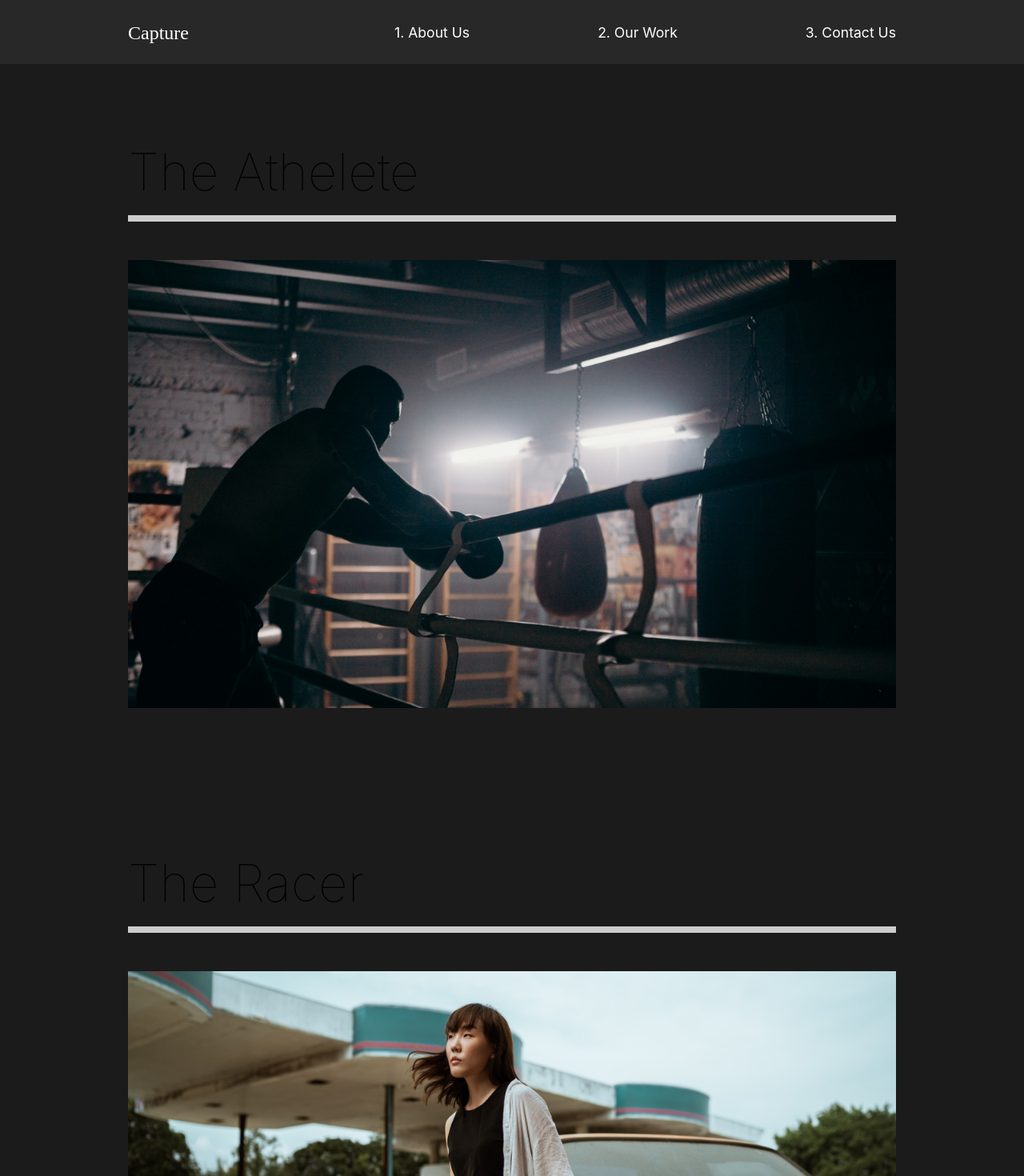
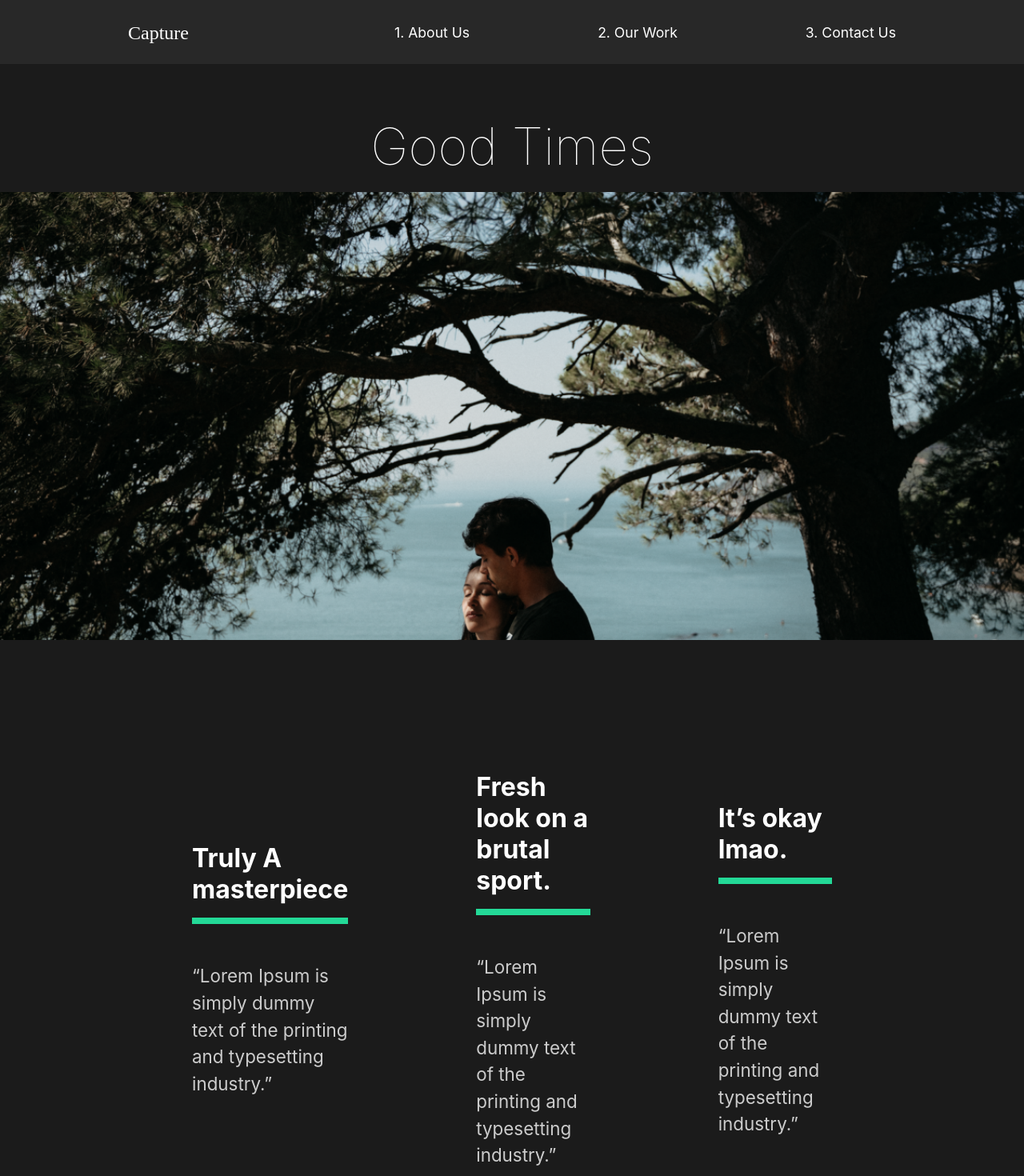
Before and after one commit to aqarain/capture, a React (Create React App) app: page /work/good-times in a window 1280 px wide. Shown: the top 1470 px of the page at 80% size. Built offline with nearby package versions, Linux system fonts and the light colour scheme; the HTML template or start-up script is replaced by a standard one.

Commit message:
MovieDetails added

```diff
--- a/src/App.js
+++ b/src/App.js
@@ -2,6 +2,7 @@
 import GlobalStyle from "./components/GlobalStyle";
 import AboutUs from "./pages/AboutUs";
 import OurWork from "./pages/OurWork";
+import MovieDetail from "./pages/MovieDetail";
 import ContactUs from "./pages/ContactUs";
 import Nav from "./components/Nav";
 
@@ -14,8 +15,11 @@
         <Route path="/" exact>
           <AboutUs />
         </Route>
-        <Route path="/work">
+        <Route path="/work" exact>
           <OurWork />
+        </Route>
+        <Route path="/work/:id">
+          <MovieDetail />
         </Route>
         <Route path="/contact">
           <ContactUs />
--- /dev/null
+++ b/src/movieState.js
@@ -0,0 +1,80 @@
+import athlete from "./img/athlete-small.png";
+import theracer from "./img/theracer-small.png";
+import goodtimes from "./img/goodtimes-small.png";
+import athlete2 from "./img/athlete2.png";
+import theracer2 from "./img/the-racer2.jpg";
+import goodtimes2 from "./img/good-times2.jpg";
+
+export const MovieState = () => {
+  return [
+    {
+      title: "The Athlete",
+      mainImg: athlete,
+      secondaryImg: athlete2,
+      url: "/work/the-athlete",
+      awards: [
+        {
+          title: "Truly A masterpiece",
+          description:
+            "“Lorem Ipsum is simply dummy text of the printing and typesetting industry.”"
+        },
+        {
+          title: "Fresh look on a brutal sport.",
+          description:
+            "“Lorem Ipsum is simply dummy text of the printing and typesetting industry.”"
+        },
+        {
+          title: "It’s okay lmao.",
+          description:
+            "“Lorem Ipsum is simply dummy text of the printing and typesetting industry.”"
+        }
+      ]
+    },
+    {
+      title: "Good Times",
+      mainImg: goodtimes,
+      url: "/work/good-times",
+      secondaryImg: goodtimes2,
+      awards: [
+        {
+          title: "Truly A masterpiece",
+          description:
+            "“Lorem Ipsum is simply dummy text of the printing and typesetting industry.”"
+        },
+        {
+          title: "Fresh look on a brutal sport.",
+          description:
+            "“Lorem Ipsum is simply dummy text of the printing and typesetting industry.”"
+        },
+        {
+          title: "It’s okay lmao.",
+          description:
+            "“Lorem Ipsum is simply dummy text of the printing and typesetting industry.”"
+        }
+      ]
+    },
+    {
+      title: "The Racer",
+      mainImg: theracer,
+      url: "/work/the-racer",
+      secondaryImg: theracer2,
+      awards: [
+        {
+          title: "Truly A masterpiece",
+          description:
+            "“Lorem Ipsum is simply dummy text of the printing and typesetting industry.”"
+        },
+        {
+          title: "Fresh look on a brutal sport.",
+          description:
+            "“Lorem Ipsum is simply dummy text of the printing and typesetting industry.”"
+        },
+        {
+          title: "It’s okay lmao.",
+          description:
+            "“Lorem Ipsum is simply dummy text of the printing and typesetting industry.”"
+        }
+      ]
+    }
+  ];
+};
--- /dev/null
+++ b/src/pages/MovieDetail.js
@@ -0,0 +1,101 @@
+import { useState, useEffect } from "react";
+import styled from "styled-components";
+import { useHistory } from "react-router-dom";
+import { MovieState } from "../movieState";
+
+const MovieDetail = () => {
+  const history = useHistory();
+  const url = history.location.pathname;
+  const [movies, setMovies] = useState(MovieState);
+  const [movie, setMovie] = useState(null);
+
+  useEffect(() => {
+    const currentMovie = movies.filter(stateMovie => stateMovie.url === url);
+    setMovie(currentMovie[0]);
+  }, [movies, url]);
+
+  return (
+    <>
+      {movie && (
+        <Details>
+          <HeadLine>
+            <h2>{movie.title}</h2>
+            <img src={movie.mainImg} alt="movie" />
+          </HeadLine>
+          <Awards>
+            {movie.awards.map(({ title, description }) => (
+              <Award title={title} description={description} key={title} />
+            ))}
+          </Awards>
+          <ImageDisplay>
+            <img src={movie.secondaryImg} alt="secondaryImage" />
+          </ImageDisplay>
+        </Details>
+      )}
+    </>
+  );
+};
+
+const Award = ({ title, description }) => (
+  <AwardStyle>
+    <h3>{title}</h3>
+    <div className="line"></div>
+    <p>{description}</p>
+  </AwardStyle>
+);
+
+const Details = styled.div`
+  color: white;
+`;
+
+const HeadLine = styled.div`
+  min-height: 90vh;
+  padding-top: 20vh;
+  position: relative;
+  h2 {
+    position: absolute;
+    top: 10%;
+    left: 50%;
+    transform: translate(-50%, -10%);
+  }
+  img {
+    width: 100%;
+    height: 70vh;
+    object-fit: cover;
+  }
+`;
+
+const Awards = styled.div`
+  min-height: 80vh;
+  display: flex;
+  margin: 5rem 10rem;
+  align-items: center;
+  justify-content: space-around;
+`;
+
+const AwardStyle = styled.div`
+  padding: 5rem;
+  h3 {
+    font-size: 2rem;
+  }
+  .line {
+    width: 100%;
+    background-color: #23d997;
+    height: 0.5rem;
+    margin: 1rem 0rem;
+  }
+  p {
+    padding: 2rem 0rem;
+  }
+`;
+
+const ImageDisplay = styled.div`
+  min-height: 50vh;
+  img {
+    width: 100%;
+    height: 100%;
+    object-fit: cover;
+  }
+`;
+
+export default MovieDetail;
--- a/src/pages/OurWork.js
+++ b/src/pages/OurWork.js
@@ -10,21 +10,21 @@
       <Movie>
         <h2>The Athelete</h2>
         <div className="line"></div>
-        <Link>
+        <Link to="/work/the-athlete">
           <img src={athlete} alt="athlete" />
         </Link>
       </Movie>
       <Movie>
         <h2>The Racer</h2>
         <div className="line"></div>
-        <Link>
+        <Link to="/work/the-racer">
           <img src={theracer} alt="theracer" />
         </Link>
       </Movie>
       <Movie>
         <h2>Good Times</h2>
         <div className="line"></div>
-        <Link>
+        <Link to="/work/good-times">
           <img src={goodtimes} alt="goodtimes" />
         </Link>
       </Movie>
```
